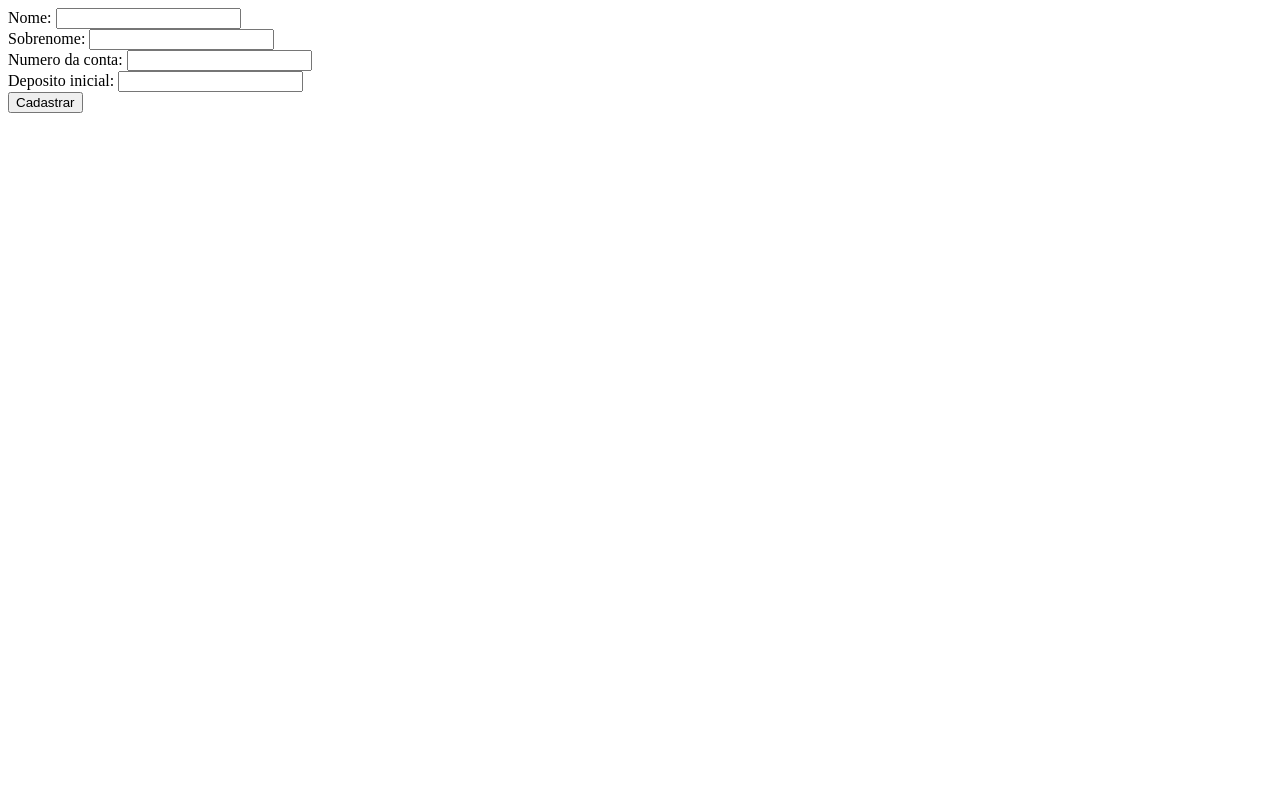
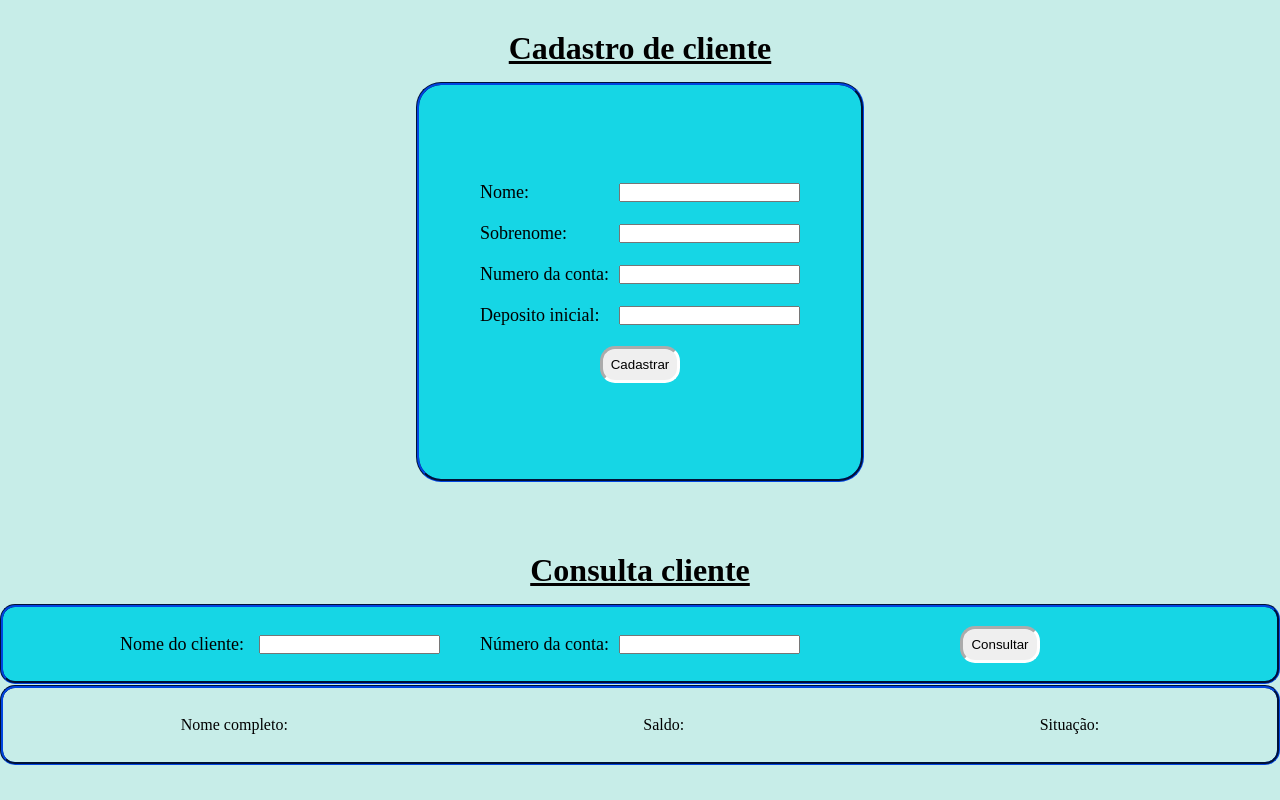
Before and after one commit to G-M-Machado/App-banco, a plain HTML site: page index.html in a window 1280 px wide. Drawn offline with Linux system fonts and the light colour scheme.

Commit message:
Atualização conforme requisitos da aula 4

```diff
--- a/index.html
+++ b/index.html
@@ -1,38 +1,74 @@
 <!DOCTYPE html>
-<html lang="en">
+<html lang="pt-br">
 <head>
     <meta charset="UTF-8">
     <meta name="viewport" content="width=device-width, initial-scale=1.0">
     <script src="script.js" defer></script>
     <link rel="stylesheet" href="style.css">
-    <title>Document</title>
+    <title>Cadastro</title>
 </head>
+
 <body>
     <main>
-        <div id="cadatro">
+        <h1>Cadastro de cliente</h1>
+        <div id="cadastro">
             <form id="formCadastro">
                 <div>
                     <label for="NomeDoCliente">Nome: </label>
-                    <input type="text" id="NomeDoCliente">
+                    <input required type="text" id="NomeDoCliente">
                 </div>
                 <div>
                     <label for="SobrenomeDoCliente">Sobrenome: </label>
-                    <input type="text" id="SobrenomeDoCliente">
+                    <input required type="text" id="SobrenomeDoCliente">
                 </div>
                 <div>
                     <label for="NumeroConta">Numero da conta: </label>
-                    <input type="text" id="NumeroConta">
+                    <input required type="text" id="NumeroConta">
                 </div>
                 <div>
                     <label for="DepositoInicial">Deposito inicial: </label>
-                    <input type="number" id="DepositoInicial">
+                    <input required type="number" id="DepositoInicial">
                 </div>
                 <div>
-                    <button id="BtnCadastrar">
-                    Cadastrar
-                    </button>
+                    <button>Cadastrar</button>
                 </div>
              </form>
+        </div>
+        <div>
+            <p id="confirmacao"></p>
+        </div>
+
+        <h1>Consulta cliente</h1>
+        <div>
+            <div id="consulta">
+                <form id="formConsulta">
+                    <div>
+                        <label for="cliente">Nome do cliente: </label>
+                        <input required type="text" id="consultaCliente">
+                    </div>
+                    <div>
+                        <label for="Conta">Número da conta: </label>
+                        <input required type="text" id="ConsultaConta">
+                    </div>
+                    <div>
+                        <button>Consultar</button>
+                    </div>
+                </form>
+            </div>
+            <div id="divInformacoes">
+                <div>
+                    <p>Nome completo: </p>
+                    <p id="nome"></p>
+                </div>
+                <div>
+                    <p>Saldo: </p>
+                    <p id="saldo"></p>
+                </div>
+                <div>
+                    <p>Situação: </p>
+                    <p id="situacao"></p>
+                </div>
+            </div>
         </div>
     </main>
 </body>
--- a/script.js
+++ b/script.js
@@ -1,14 +1,55 @@
-class clientes {
+class contas {
+    #conta;
+    #saldo
+    #situacao;
+
+    constructor(conta, saldo, situacao){
+        this.#conta = conta;
+        this.#saldo = saldo;
+        this.#situacao = situacao;
+    }
+
+    get conta() {
+        return this.#conta;
+    }
+
+    get saldo() {
+        return this.#saldo
+    }
+
+    get situacao(){
+        return this.#situacao
+    }
+
+    set saldo(saldo) {
+        return this.#saldo = saldo;
+    }
+
+    saque(valor){
+        if (valor > 0 && valor <= this.#saldo) {
+            this.#saldo -= valor;
+        } else {
+            alert('saldo insuficiente')
+        }
+    }
+
+    deposito(valor){
+        if (valor > 0) {
+            this.#saldo += valor;
+        } else {
+            alert('Depósito deve conter algum valor')
+        }
+    }
+}
+
+class clientes extends contas {
     #nome;
     #sobrenome;
-    #conta;
-    #saldo;
 
-    constructor (nome, sobrenome, conta, saldo) {
+    constructor (nome, sobrenome, conta, saldo, situacao) {
+        super(conta, saldo, situacao);
         this.#nome = nome;
         this.#sobrenome = sobrenome;
-        this.#conta = conta;
-        this.#saldo = saldo;
     }
 
     get nome() {
@@ -19,68 +60,100 @@ class clientes {
         return this.#sobrenome
     }
 
-    get conta() {
-        return this.#conta;
-    }
 
-    get saldo() {
-        return this.#saldo
-    }
-
-    set saldo(saldo) {
-        return this.#saldo = saldo;
-    }
-
-    saque(valor){
-        if (valor > 0 && valor <= this.#saldo) {
-            this.#saldo -= valor;
-        } else {
-            //TODO (mensagem erro)
-        }
-    }
-
-    deposito(valor){
-        if (valor > 0) {
-            this.#saldo += valor;
-        } else {
-            //TODO (mensagem erro)
-        }
-    }
 }
 
-document.querySelector('form').addEventListener('submit', function(event) {
+document.querySelector('#formCadastro').addEventListener('submit', function(event) {
     event.preventDefault();
     cadastroCliente();
     verificarClientes();
+    verificarConta()
+
+    document.querySelector('#NomeDoCliente').value = '';
+    document.querySelector('#SobrenomeDoCliente').value = '';
+    document.querySelector('#NumeroConta').value = '';
+    document.querySelector('#DepositoInicial').value = '';
 })
 
 let cliente = [];
+let numeroConta =[];
 
 function cadastroCliente() {
     let nome = document.querySelector('#NomeDoCliente').value;
     let sobrenome = document.querySelector('#SobrenomeDoCliente').value;
     let conta = document.querySelector('#NumeroConta').value;
-    let deposito = document.querySelector('#DepositoInicial').value;
+    let saldo = document.querySelector('#DepositoInicial').value;
 
-    for (i = 0; i < cliente.length; i++) {
-        if (cliente[i].conta == conta) {
-            console.log("Esta conta já existe");
-            return;
-        }
+    //for (i = 0; i < cliente.length; i++) {
+    //    if (cliente[i].conta == conta) {
+    //        console.log("Esta conta já existe");
+    //        return;
+    //    }
+    //}
+
+    if (cliente.some(c => c.conta == conta)) {
+        console.log("Esta conta já existe");
+        return;
     }
 
-    if (deposito < 50) {
+    if (saldo < 50) {
         console.log("Depósito mínimo para abertura de conta: R$50,00")
         return
     }
 
-    let Novocliente = new clientes(nome, sobrenome, conta, deposito);
+    let NovaConta = new contas(conta, saldo, situacao = true);
+    numeroConta.push(NovaConta);
+
+    let Novocliente = new clientes(nome, sobrenome, conta, saldo, situacao = true);
     cliente.push(Novocliente);
-    return cliente;
+
+    document.querySelector('#confirmacao').textContent = `Cadastro de ${Novocliente.nome}, conta número ${NovaConta.conta} realizado com sucesso!`
+    setTimeout(function(){
+        document.querySelector("#confirmacao").textContent = '';
+    }, 5000);
+
+
+    return cliente, numeroConta;
 }
+
 
 function verificarClientes() {
     for (i = 0; i < cliente.length; i++) {
         console.log(cliente[i]);
     }
 }
+
+function verificarConta() {
+    for (i = 0; i < numeroConta.length; i++) {
+        console.log(numeroConta[i]);
+    }
+}
+
+
+
+
+// pesquisa cliente
+
+document.querySelector('#formConsulta').addEventListener('submit', function(event) {
+    event.preventDefault();
+    atualizarDados();
+
+    document.querySelector('#consultaCliente').value = '';
+    document.querySelector('#ConsultaConta').value = '';
+})
+
+
+function atualizarDados() {
+    let nomeCliente = document.querySelector("#consultaCliente").value;
+    let numeroConta = document.querySelector("#ConsultaConta").value;
+
+    let clienteEncontrado = cliente.find(c => c.nome === nomeCliente && c.conta === numeroConta);
+
+    if (clienteEncontrado) {
+        document.querySelector('#nome').textContent = clienteEncontrado.nome + ' ' + clienteEncontrado.sobrenome;
+        document.querySelector('#saldo').textContent = clienteEncontrado.saldo;
+        document.querySelector('#situacao').textContent = clienteEncontrado.situacao ? 'Ativa' : 'Inativa';
+    } else {
+        console.log('Cliente não encontrado');
+    }
+}
--- a/style.css
+++ b/style.css
@@ -0,0 +1,123 @@
+* {
+    margin: 0;
+    padding: 0;
+    box-sizing: border-box;
+    text-decoration: none;
+    scroll-behavior: smooth;
+  }
+
+  :root {
+    --azul: #16d6e5;
+    --azul2: #002b8b;
+    --azul3: #c7ede8;
+    --vermelho: #d80104;
+    --branco: #ffffff;
+  }
+
+  body {
+    background-color: var(--azul3);
+  }
+
+
+  main {
+    display: flex;
+    flex-direction: column;
+    align-items: center;
+    justify-content: center;
+    margin-top: 20px;
+  }
+
+  main h1 {
+    margin: 10px;
+    text-decoration: underline;
+  }
+
+  #cadastro {
+    font-size: large;
+    display: flex;
+    align-items: center;
+    justify-content: center;
+    width: 35vw;
+    height: 50vh;
+    margin-top: 5px;
+    padding: 25px;
+    border: 3px var(--azul2) groove;
+    border-radius: 25px;
+    background-color: var(--azul);
+  }
+
+  #formCadastro div {
+    width: 25vw;
+    margin: 20px;
+    display: flex;
+    align-items: center;
+    justify-content: space-between;
+  }
+
+  #formCadastro button {
+    padding: 8px;
+    margin: auto;
+  border: 3px var(--branco) inset;
+  border-radius: 15px;
+  }
+
+  #confirmacao {
+    margin: 10px;
+    width: 50vw;
+    height: 5vh;
+  }
+
+  #formConsulta {
+    display: flex;
+  }
+
+  #formConsulta div {
+    width: 25vw;
+    margin: 20px;
+    display: flex;
+    align-items: center;
+    justify-content: space-between;
+  }
+
+  #formConsulta button {
+    padding: 8px;
+    margin: auto;
+    border: 3px var(--branco) inset;
+    border-radius: 15px;
+  }
+
+
+  #consulta {
+    display: flex;
+    align-items: center;
+    justify-content: center;
+    font-size: large;
+    width: 100vw;
+    height: 10vh;
+    margin-top: 5px;
+    padding: 25px;
+    border: 3px var(--azul2) groove;
+    border-radius: 15px;
+    background-color: var(--azul);
+  }
+
+  #divInformacoes {
+    display: flex;
+    align-items: center;
+    justify-content: space-around;
+    width: 100vw;
+    height: 10vh;
+    margin-top: 1px;
+    border: 3px var(--azul2) groove;
+    border-radius: 15px;
+}
+
+#divInformacoes div {
+    display: flex;
+    align-items: center;
+    justify-content: space-around;
+}
+
+#divInformacoes div a {
+    margin: 10px;
+}
```
